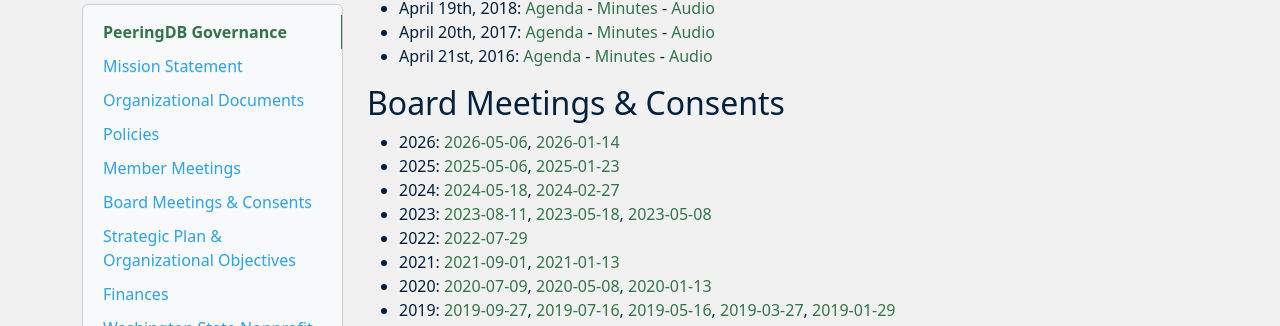
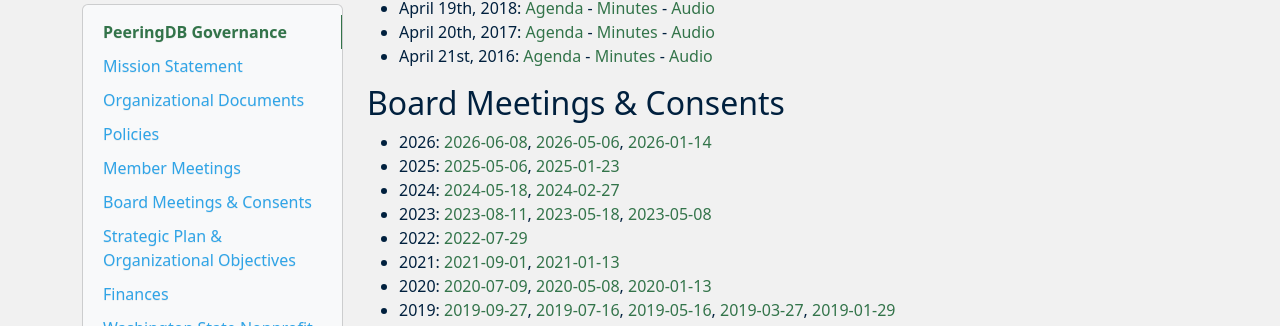
Before and after one commit to peeringdb/docs, an MkDocs documentation site: the page built from docs/gov.md, in a window 1280 px wide and 900 px high, scrolled down 756 px. Shown: the part 129-455 px from the top of the window. Built offline with MkDocs 1.6.1, drawn with Linux system fonts in a browser that asks for light colours; nearby versions of some CDN libraries.

Commit message:
Add 2026-06-08 board minutes (#444)
* Add 2026-06-08 board minutes

* add flatten script

```diff
--- a/docs/gov.md
+++ b/docs/gov.md
@@ -36,7 +36,7 @@
 
 ## Board Meetings & Consents
 
-- 2026: [2026-05-06](gov/legaldocs/2026-05-06_PeeringDB_Board_Minutes.pdf), [2026-01-14](gov/legaldocs/2026-01-14_PeeringDB_Board_Minutes.pdf)
+- 2026: [2026-06-08](gov/legaldocs/2026-06-08_PeeringDB_Board_Minutes.pdf), [2026-05-06](gov/legaldocs/2026-05-06_PeeringDB_Board_Minutes.pdf), [2026-01-14](gov/legaldocs/2026-01-14_PeeringDB_Board_Minutes.pdf)
 - 2025: [2025-05-06](gov/legaldocs/2025-05-06_PeeringDB_Board_Minutes.pdf), [2025-01-23](gov/legaldocs/2025-01-23_PeeringDB_Board_Minutes.pdf)
 - 2024: [2024-05-18](gov/legaldocs/2024-05-18_PeeringDB_Board_Consent_of_Directors_in_Lieu_of_Annual_Meeting.pdf), [2024-02-27](gov/legaldocs/2024-02-27_PeeringDB_Board_Minutes.pdf)
 - 2023: [2023-08-11](gov/legaldocs/2023-08-11_PeeringDB_Board_Minutes.pdf), [2023-05-18](gov/legaldocs/2023-05-18_PeeringDB_Board_Minutes.pdf), [2023-05-08](gov/legaldocs/2023-05-08_PeeringDB_Board_Minutes.pdf)
```
Also changed, not shown: 2 other files.
